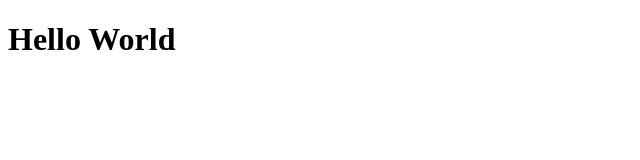
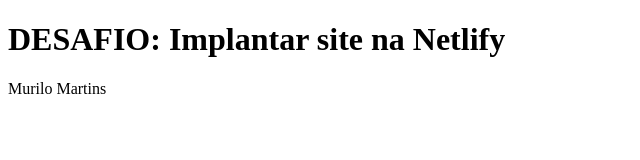
Before and after one commit to murilomartins93/devhello, a plain HTML site: page index.html in a window 1280 px wide. Shown: the whole page, without its empty margins (0-640 px from the left). Drawn offline with Linux system fonts and the light colour scheme.

Commit message:
:books: Atualização do index.html

```diff
--- a/index.html
+++ b/index.html
@@ -7,6 +7,7 @@
     <title>Hello World</title>
 </head>
 <body>
-    <h1>Hello World</h1>
+    <h1>DESAFIO: Implantar site na Netlify</h1>
+    <p>Murilo Martins</p>
 </body>
 </html>
```
